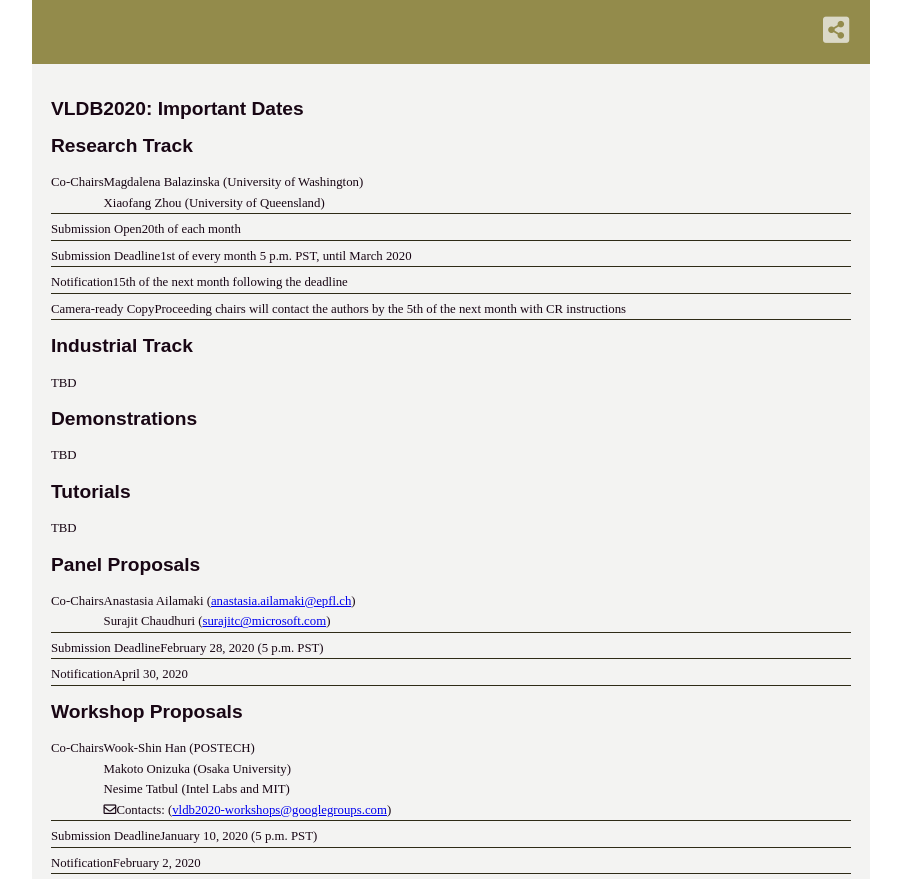
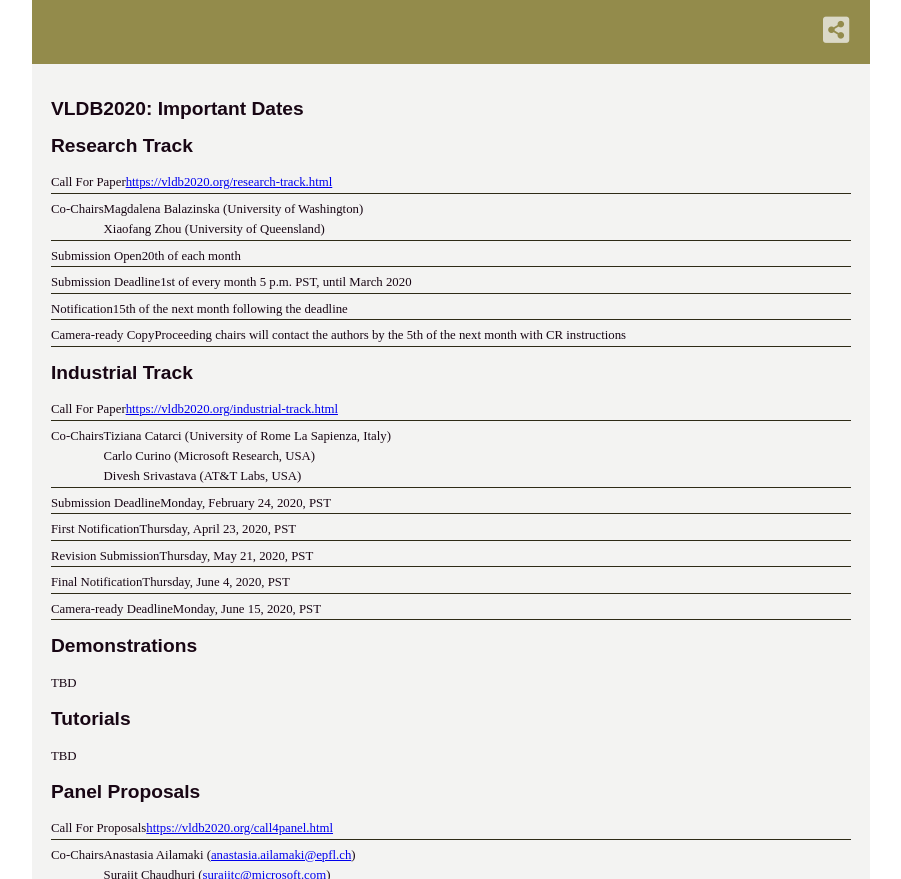
Before and after one commit to VLDB2020/developer-preview, a Jekyll site: the page built from important-dates.md, in a window 1280 px wide, cut to the strip 1403-2282 px from the top of the page. Shown: the whole strip, without its empty margins (189-1090 px from the left). Built offline with Jekyll 4.4.1, drawn with Linux system fonts in a browser that asks for light colours; nearby versions of some CDN libraries; some web fonts are replaced; comment, search, counter and statistics services are not loaded; some of the changed text lies outside the part shown.

Commit message:
add industrial-track

```diff
--- a/_includes/submenu.html
+++ b/_includes/submenu.html
@@ -13,7 +13,9 @@
     <a href="research-track.html">
         <div class="submenu-item">Research Track</div>
     </a>
-    <div class="submenu-item link-disable">Industrial Track</div>
+    <a href="industrial-tracl.html">
+        <div class="submenu-item">Industrial Track</div>
+    </a>
     <div class="submenu-item link-disable">PhD Track</div>
     <hr>
     <a href="call4panel.html">
--- a/important-dates.md
+++ b/important-dates.md
@@ -8,7 +8,10 @@
 
 ## Research Track
 
-
+<div class="col-group important-dates">
+    <div class="col-3 id-head">Call For Paper</div>
+    <div class="col-9 id-col"><a href="https://vldb2020.org/research-track.html">https://vldb2020.org/research-track.html</a></div>
+</div>
 <div class="col-group important-dates">
     <div class="col-3 id-head">Co-Chairs</div>
     <div class="col-9 id-col">Magdalena Balazinska (University of Washington)<br>
@@ -33,7 +36,34 @@
 
 ## Industrial Track
 
-TBD
+<div class="col-group important-dates">
+    <div class="col-3 id-head">Call For Paper</div>
+    <div class="col-9 id-col"><a href="https://vldb2020.org/industrial-track.html">https://vldb2020.org/industrial-track.html</a></div>
+</div>
+<div class="col-group important-dates">
+    <div class="col-3 id-head">Co-Chairs</div>
+    <div class="col-9 id-col">Tiziana Catarci (University of Rome La Sapienza, Italy)<br>Carlo Curino (Microsoft Research, USA)<br>Divesh Srivastava (AT&T Labs, USA)</div>
+</div>
+<div class="col-group important-dates">
+    <div class="col-3 id-head">Submission Deadline</div>
+    <div class="col-9 id-col">Monday, February 24, 2020, PST</div>
+</div>
+<div class="col-group important-dates">
+    <div class="col-3 id-head">First Notification</div>
+    <div class="col-9 id-col">Thursday, April 23, 2020, PST</div>
+</div>
+<div class="col-group important-dates">
+    <div class="col-3 id-head">Revision Submission</div>
+    <div class="col-9 id-col">Thursday, May 21, 2020, PST</div>
+</div>
+<div class="col-group important-dates">
+    <div class="col-3 id-head">Final Notification</div>
+    <div class="col-9 id-col">Thursday, June 4, 2020, PST</div>
+</div>
+<div class="col-group important-dates">
+    <div class="col-3 id-head">Camera-ready Deadline</div>
+    <div class="col-9 id-col">Monday, June 15, 2020, PST</div>
+</div>
 
 ## Demonstrations
 
@@ -45,6 +75,10 @@
 
 ## Panel Proposals
 
+<div class="col-group important-dates">
+    <div class="col-3 id-head">Call For Proposals</div>
+    <div class="col-9 id-col"><a href="https://vldb2020.org/call4panel.html">https://vldb2020.org/call4panel.html</a></div>
+</div>
 <div class="col-group important-dates">
     <div class="col-3 id-head">Co-Chairs</div>
     <div class="col-9 id-col">Anastasia Ailamaki (<a href="mailto:anastasia.ailamaki@epfl.ch">anastasia.ailamaki@epfl.ch</a>)<br>
@@ -61,6 +95,10 @@
 
 ## Workshop Proposals
 
+<div class="col-group important-dates">
+    <div class="col-3 id-head">Call For Proposals</div>
+    <div class="col-9 id-col"><a href="https://vldb2020.org/call4workshops.html">https://vldb2020.org/call4workshops.html</a></div>
+</div>
 <div class="col-group important-dates">
     <div class="col-3 id-head">Co-Chairs</div>
     <div class="col-9 id-col">Wook-Shin Han (POSTECH)<br>
```
Also changed, not shown: industrial-track.md (added, +40 -0 lines).
